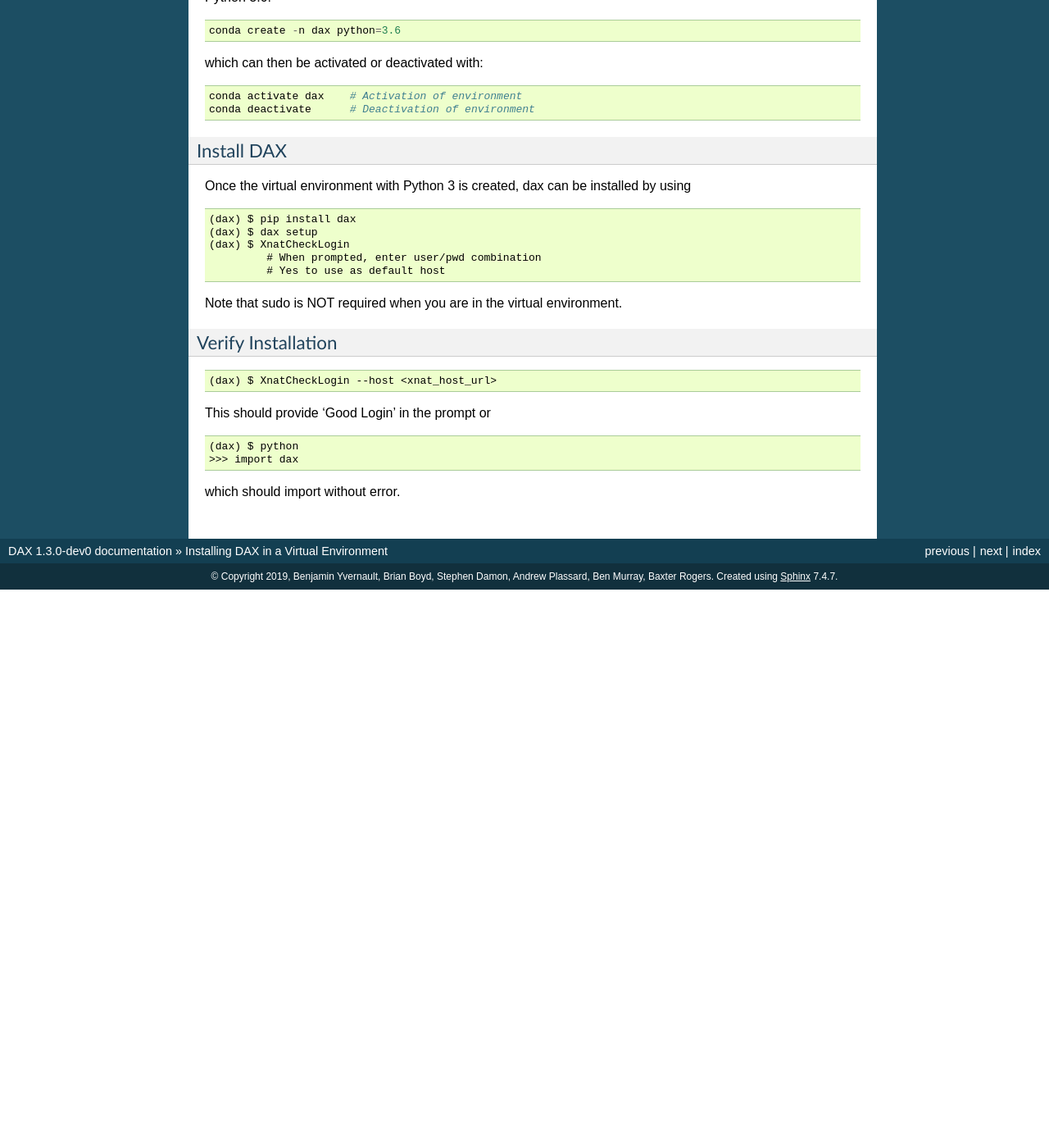
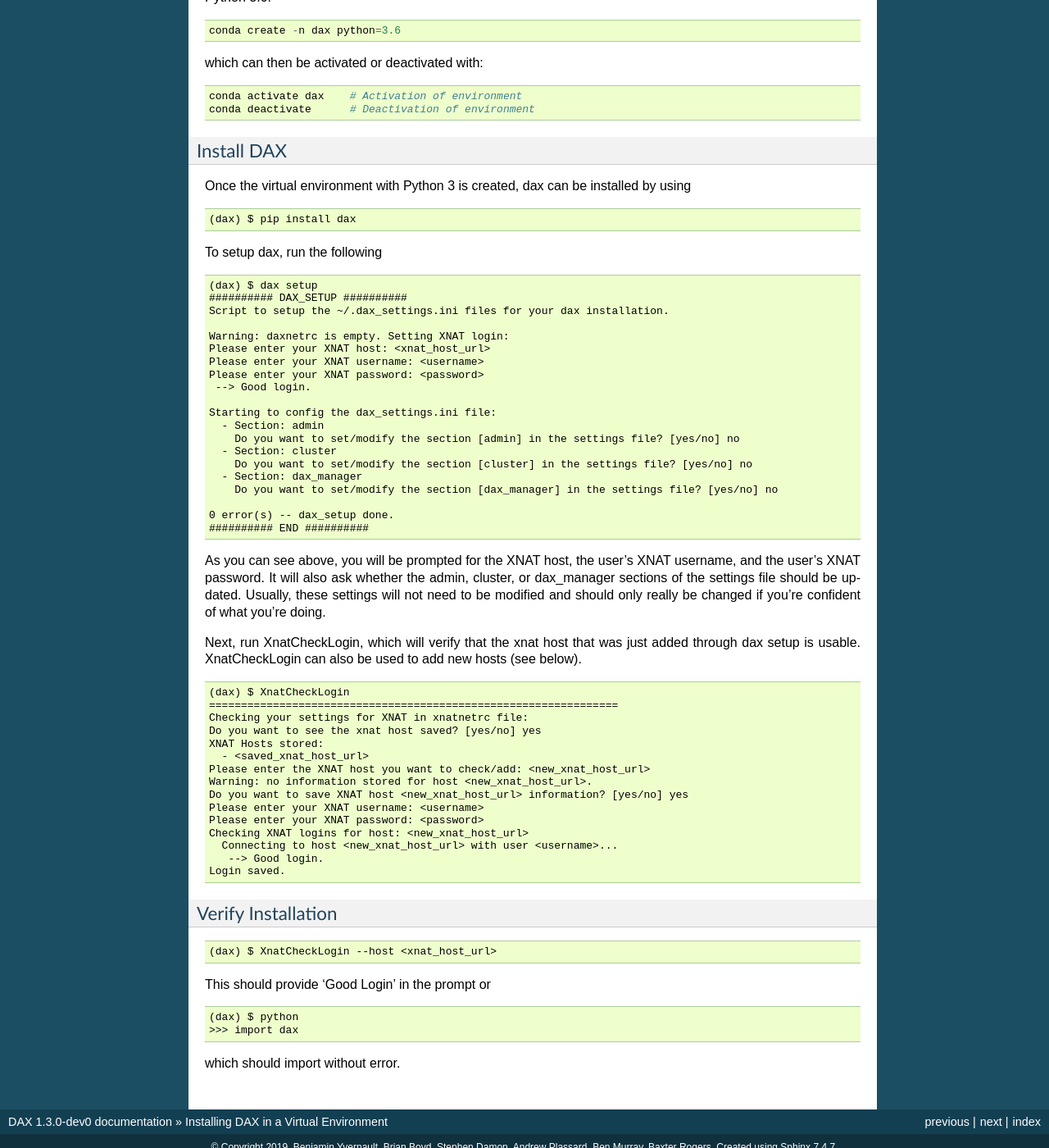
Before and after one commit to VUIIS/dax, a Sphinx documentation site: the page built from docs/installing_dax_in_a_virtual_environment.rst, in a window 1280 px wide and 1400 px high, scrolled down 723 px. Shown: the whole window at 82% size. Built offline with Sphinx 7.4.7, drawn with Linux system fonts in a browser that asks for light colours; before the commit the page ends 1442 px from its top, so only the background shows below that.

Commit message:
Update installing_dax_in_a_virtual_environment.rst
Adding more useful information for dax setup and XnatCheckLogin

```diff
--- a/docs/installing_dax_in_a_virtual_environment.rst
+++ b/docs/installing_dax_in_a_virtual_environment.rst
@@ -56,12 +56,53 @@
 ::
 
 	(dax) $ pip install dax
+
+To setup dax, run the following
+
+::
+
 	(dax) $ dax setup
+	########## DAX_SETUP ##########
+	Script to setup the ~/.dax_settings.ini files for your dax installation.
+
+	Warning: daxnetrc is empty. Setting XNAT login:
+	Please enter your XNAT host: <xnat_host_url>
+	Please enter your XNAT username: <username>
+	Please enter your XNAT password: <password>
+	 --> Good login.
+
+	Starting to config the dax_settings.ini file:
+	  - Section: admin
+	    Do you want to set/modify the section [admin] in the settings file? [yes/no] no
+	  - Section: cluster
+	    Do you want to set/modify the section [cluster] in the settings file? [yes/no] no
+	  - Section: dax_manager
+	    Do you want to set/modify the section [dax_manager] in the settings file? [yes/no] no
+
+	0 error(s) -- dax_setup done.
+	########## END ##########
+
+As you can see above, you will be prompted for the XNAT host, the user's XNAT username, and the user's XNAT password. It will also ask whether the admin, cluster, or dax_manager sections of the settings file should be updated. Usually, these settings will not need to be modified and should only really be changed if you're confident of what you're doing.
+
+Next, run XnatCheckLogin, which will verify that the xnat host that was just added through dax setup is usable. XnatCheckLogin can also be used to add new hosts (see below).
+
+::
+
 	(dax) $ XnatCheckLogin
-	         # When prompted, enter user/pwd combination
-	         # Yes to use as default host
-
-Note that sudo is NOT required when you are in the virtual environment.
+	================================================================
+	Checking your settings for XNAT in xnatnetrc file:
+	Do you want to see the xnat host saved? [yes/no] yes
+	XNAT Hosts stored:
+	  - <saved_xnat_host_url>
+	Please enter the XNAT host you want to check/add: <new_xnat_host_url>
+	Warning: no information stored for host <new_xnat_host_url>.
+	Do you want to save XNAT host <new_xnat_host_url> information? [yes/no] yes
+	Please enter your XNAT username: <username>
+	Please enter your XNAT password: <password>
+	Checking XNAT logins for host: <new_xnat_host_url>
+	  Connecting to host <new_xnat_host_url> with user <username>...
+	   --> Good login.
+	Login saved.
 
 -------------------
 Verify Installation
```
